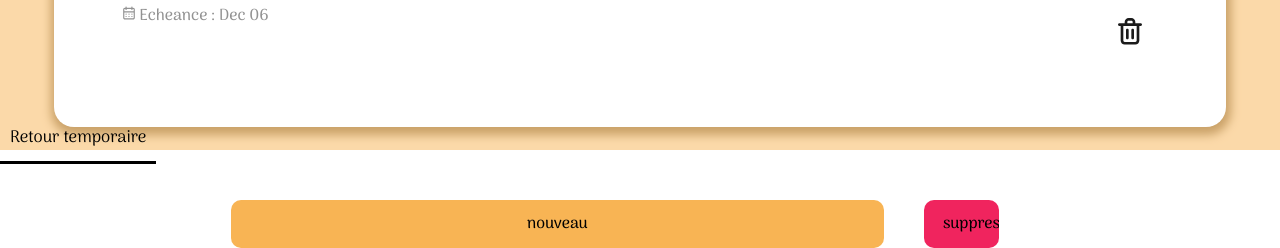
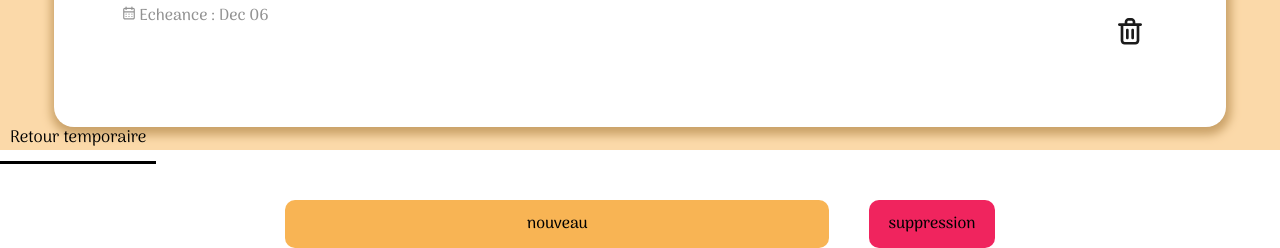
Before and after one commit to eatindehou/sugarswirls, a PHP site: page /items/index.php in a window 1280 px wide. Shown: the part 1687-1935 px from the top of the page. Run offline with PHP 8.4, Linux system fonts and the light colour scheme; data comes from the database, SQL or seed files in the repository; some web fonts are replaced.

Commit message:
modification du bouton annuler

```diff
--- a/public/liaisons/css/styles.css
+++ b/public/liaisons/css/styles.css
@@ -718,7 +718,6 @@ label[for=nom_item] {
   background-color: #f0245e;
   color: #000;
   border: none;
-  width: 60%;
 }
 .bouton__annuler:after, input[name=btn_supprimer]:after, input[name=btn_suppression]:after {
   margin-left: 0.4em;
@@ -1132,7 +1131,7 @@ input[name=btn_modifier], input[name=btn_nouveau] {
 
 .formNouveau {
   margin-right: 4rem;
-  width: 60%;
+  width: 50%;
 }
 
 .titreNiveau2 + .conteneurRadio {
--- a/ressources/liaisons/scss/base/_bouton.scss
+++ b/ressources/liaisons/scss/base/_bouton.scss
@@ -33,7 +33,6 @@
   color: $noir;
   border: none;
 
-  width: 60%;
   &:after {
     //content: "»";
     margin-left: 0.4em;
--- a/ressources/liaisons/scss/layout/elma-liste.scss
+++ b/ressources/liaisons/scss/layout/elma-liste.scss
@@ -219,7 +219,7 @@ input[name="btn_modifier"],input[name="btn_nouveau"] {
 }
 .formNouveau{
     margin-right: 4rem;
-    width: 60%;
+    width: 50%;
 }
 
 // RADIO RAPPELS
```
Also changed, not shown: 1 other file.
